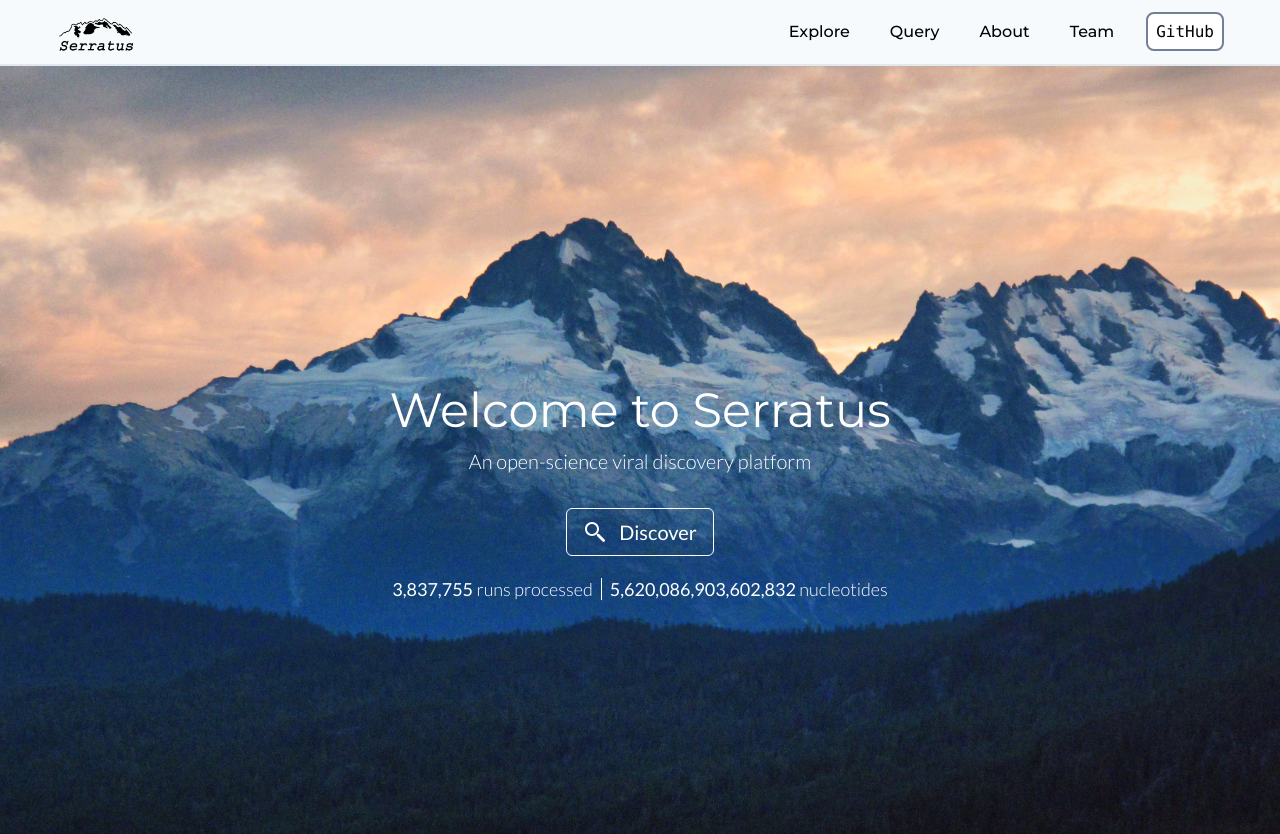
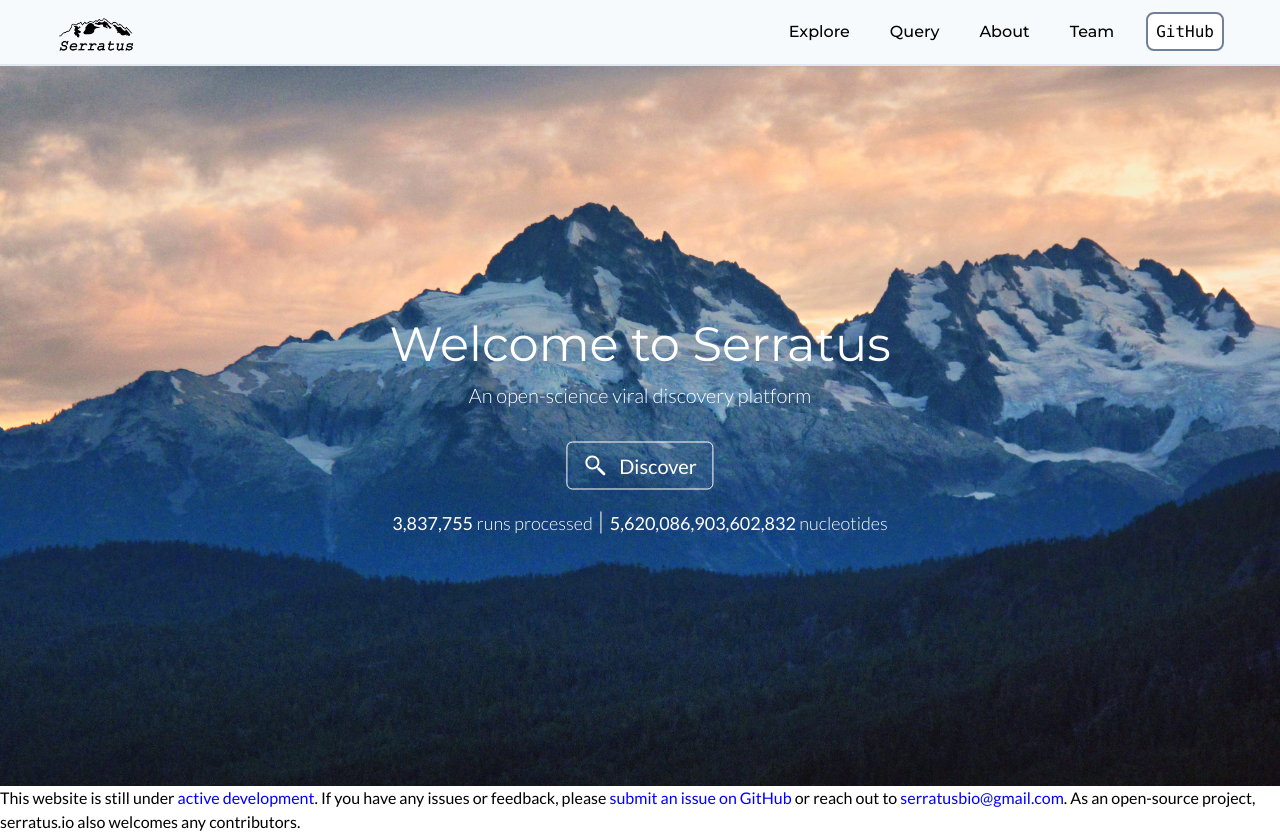
Before and after one commit to serratus-bio/serratus.io, a React (Create React App) app: page / in a window 1280 px wide. Before the commit the page ends 800 px from the top, so only its background shows below. Built offline with nearby package versions, Linux system fonts and the light colour scheme; what react-faux-dom would draw is missing.

Commit message:
Added footer, modified home image

```diff
--- a/src/App.jsx
+++ b/src/App.jsx
@@ -11,6 +11,7 @@ import About from './pages/About';
 import Team from './pages/Team';
 import Access from './pages/Access';
 import Family from './pages/Family';
+import Footer from './components/Footer';
 
 const App = () => {
   React.useEffect(() => {
@@ -37,6 +38,8 @@ const App = () => {
         <Route exact path="/access" component={Access} />
         <Route exact path="/family" component={Family} />
       </Switch>
+
+      <Footer />
     </div>
   );
 }
--- /dev/null
+++ b/src/components/Footer.jsx
@@ -0,0 +1,14 @@
+import React from 'react';
+
+const Footer = () => {
+    return(
+        <footer>
+            This website is still under <a style={{color:"blue"}} href="https://github.com/serratus-bio/serratus.io">active development</a>.
+            If you have any issues or feedback, please <a style={{color:"blue"}} href="https://github.com/serratus-bio/serratus.io/issues/new">submit an issue on GitHub </a>
+            or reach out to <a style={{color:"blue"}} href="mailto:serratusbio@gmail.com">serratusbio@gmail.com</a>.
+            As an open-source project, serratus.io also welcomes any contributors.
+        </footer>
+    )
+}
+
+export default Footer;
--- a/src/pages/Home.jsx
+++ b/src/pages/Home.jsx
@@ -12,8 +12,10 @@ const Home = () => {
     return (
         <div>
             {headTags}
-            <img src="/serratus.jpg" alt="serratus mountain" className="object-cover h-screen w-screen fixed z-0" />
-            <div className="h-screen w-screen fixed flex flex-col items-center justify-center">
+            <div style={{position:"relative", textAlign:"center"}}>
+                <img src="/serratus.jpg" alt="serratus mountain" className="" />
+            </div>
+            <div style={{position:"absolute",top:"50%", left:"50%", transform:"translate(-50%,-50%)"}} className="">
                 <div className="flex flex-col z-10 items-center text-white px-4">
                     <h1 className="text-5xl font-montserrat font-light text-center mt-16 z-10">Welcome to Serratus</h1>
                     <h2 className="text-xl font-thin text-center z-10 mb-8">An open-science viral discovery platform</h2>
```
